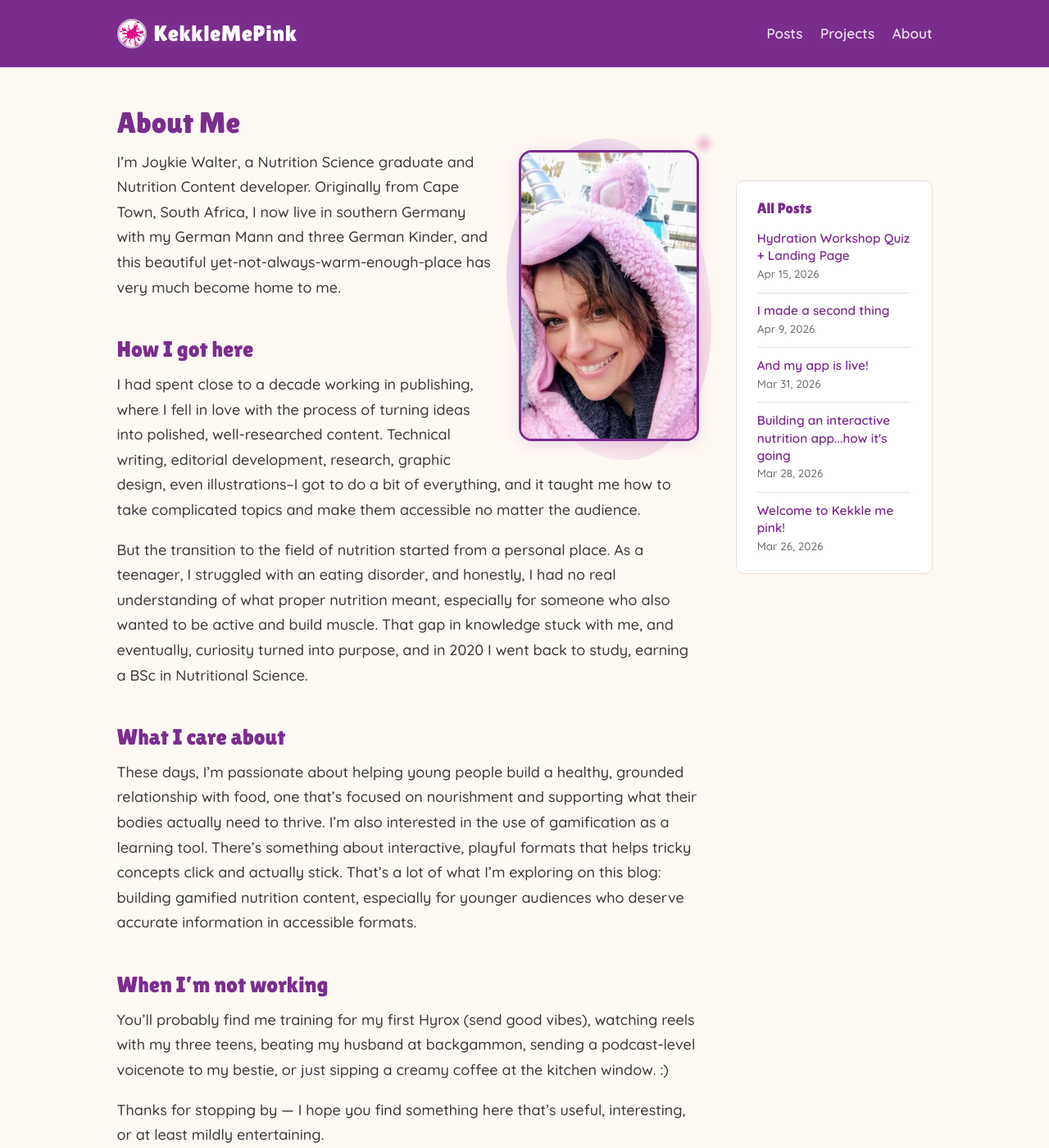
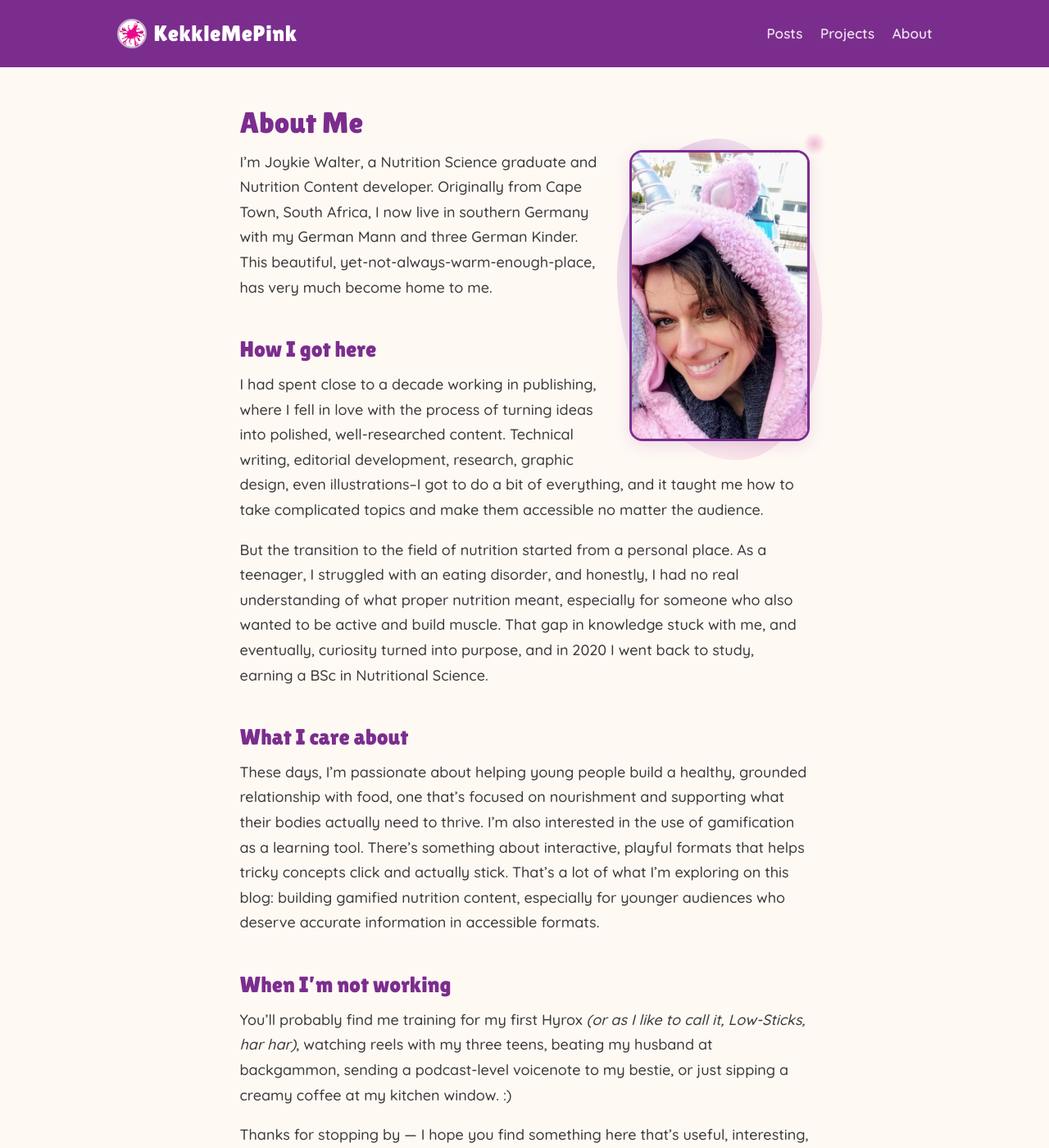
Before and after one commit to Kekkle/kekkles-korner, a Jekyll site: the page built from about.md, in a window 1280 px wide and 1400 px high. Shown: the whole window at 82% size. Built offline with Jekyll 4.4.1, drawn with Linux system fonts in a browser that asks for light colours.

Commit message:
Update About page text and hide sidebar on About page
Pull in revised bio text and add hide_sidebar front matter flag
so the posts sidebar only appears on Blog and Projects pages.

Made-with: Cursor

```diff
--- a/_layouts/default.html
+++ b/_layouts/default.html
@@ -29,6 +29,11 @@
   </header>
 
   <main class="site-main">
+    {% if page.hide_sidebar %}
+    <div class="container">
+      {{ content }}
+    </div>
+    {% else %}
     <div class="container container--with-sidebar">
       <div class="content-area">
         {{ content }}
@@ -45,6 +50,7 @@
         </ul>
       </aside>
     </div>
+    {% endif %}
   </main>
 
   <footer class="site-footer">
--- a/about.md
+++ b/about.md
@@ -12,7 +13,7 @@ permalink: /about/
   <img src="{{ '/assets/images/about-photo.png' | relative_url }}" alt="Joykie Walter" class="about-photo">
 </div>
 
-I'm Joykie Walter, a Nutrition Science graduate and Nutrition Content developer. Originally from Cape Town, South Africa, I now live in southern Germany with my German Mann and three German Kinder, and this beautiful yet-not-always-warm-enough-place has very much become home to me.
+I'm Joykie Walter, a Nutrition Science graduate and Nutrition Content developer. Originally from Cape Town, South Africa, I now live in southern Germany with my German Mann and three German Kinder. This beautiful, yet-not-always-warm-enough-place, has very much become home to me.
 
 ## How I got here
 
@@ -26,7 +27,7 @@ These days, I'm passionate about helping young people build a healthy, grounded
 
 ## When I'm not working
 
-You'll probably find me training for my first Hyrox (send good vibes), watching reels with my three teens, beating my husband at backgammon, sending a podcast-level voicenote to my bestie, or just sipping a creamy coffee at the kitchen window. :)
+You'll probably find me training for my first Hyrox *(or as I like to call it, Low-Sticks, har har)*, watching reels with my three teens, beating my husband at backgammon, sending a podcast-level voicenote to my bestie, or just sipping a creamy coffee at my kitchen window. :)
 
 Thanks for stopping by — I hope you find something here that's useful, interesting, or at least mildly entertaining.
 
```
Also changed, not shown: other parts of about.md (+1 -0 lines).
